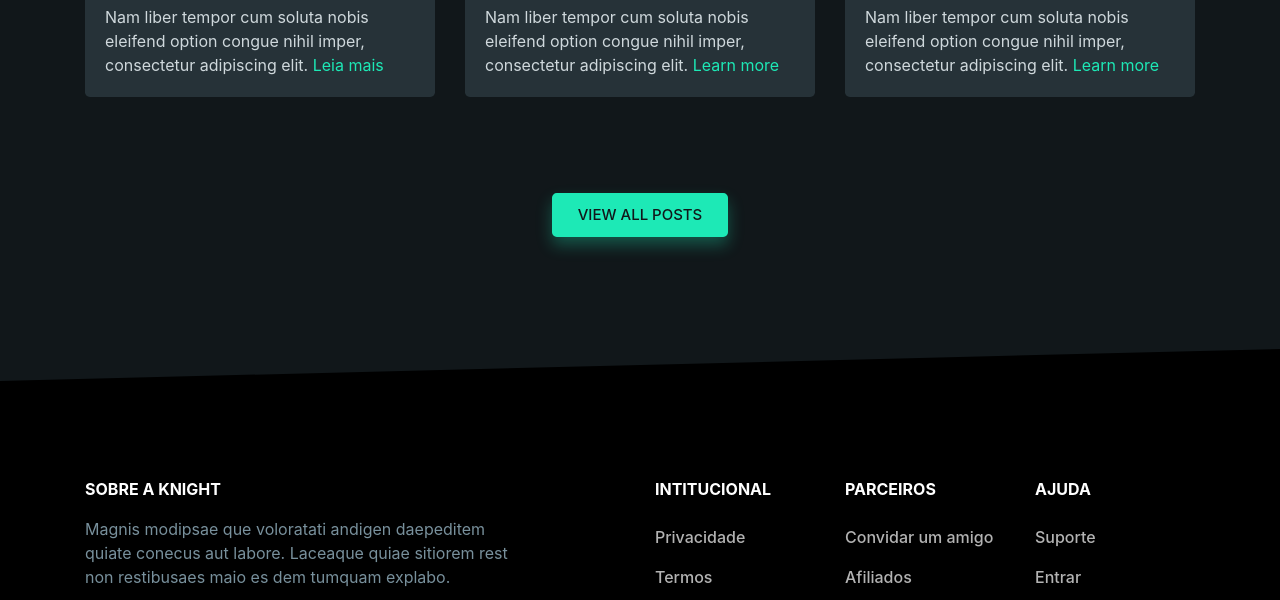
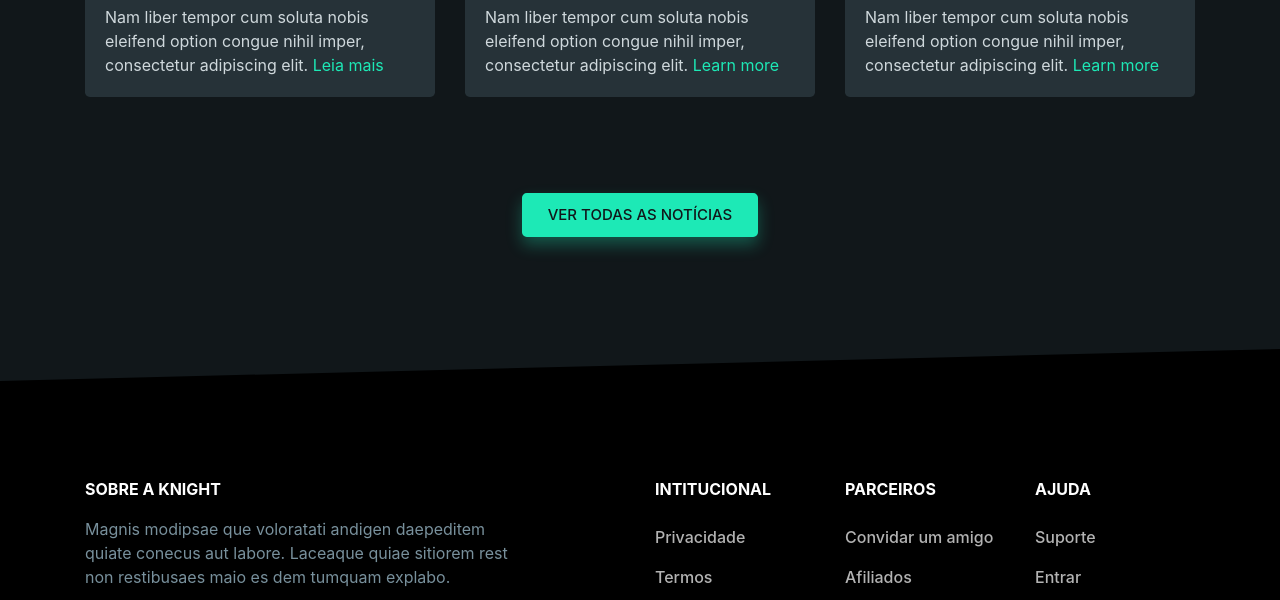
Before and after one commit to Lia-1805/landing, a plain HTML site: page knight/index.html in a window 1280 px wide. Shown: the part 6088-6688 px from the top of the page. Drawn offline with nearby package versions, Linux system fonts and the light colour scheme; a script that the page names is missing; a web font is replaced by a local one.

Commit message:
Update index.html

```diff
--- a/knight/index.html
+++ b/knight/index.html
@@ -358,7 +358,7 @@
             </div>
             <div class="row mt-6">
                 <div class="col-md-6 mx-auto text-center">
-                    <a href="#" class="btn btn-primary">View all posts</a>
+                    <a href="#" class="btn btn-primary">Ver todas as notícias</a>
                 </div>
             </div>
         </div>
```
